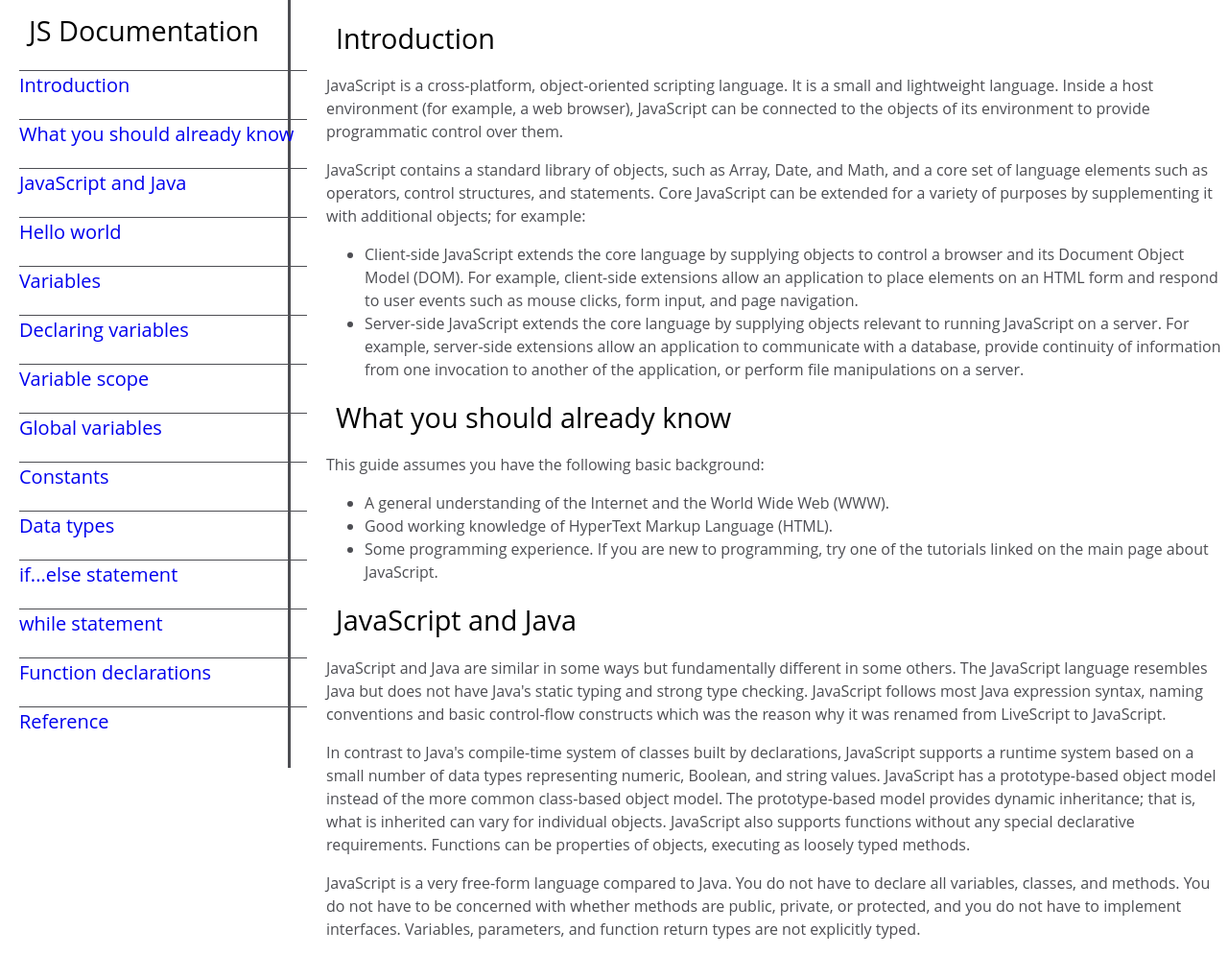
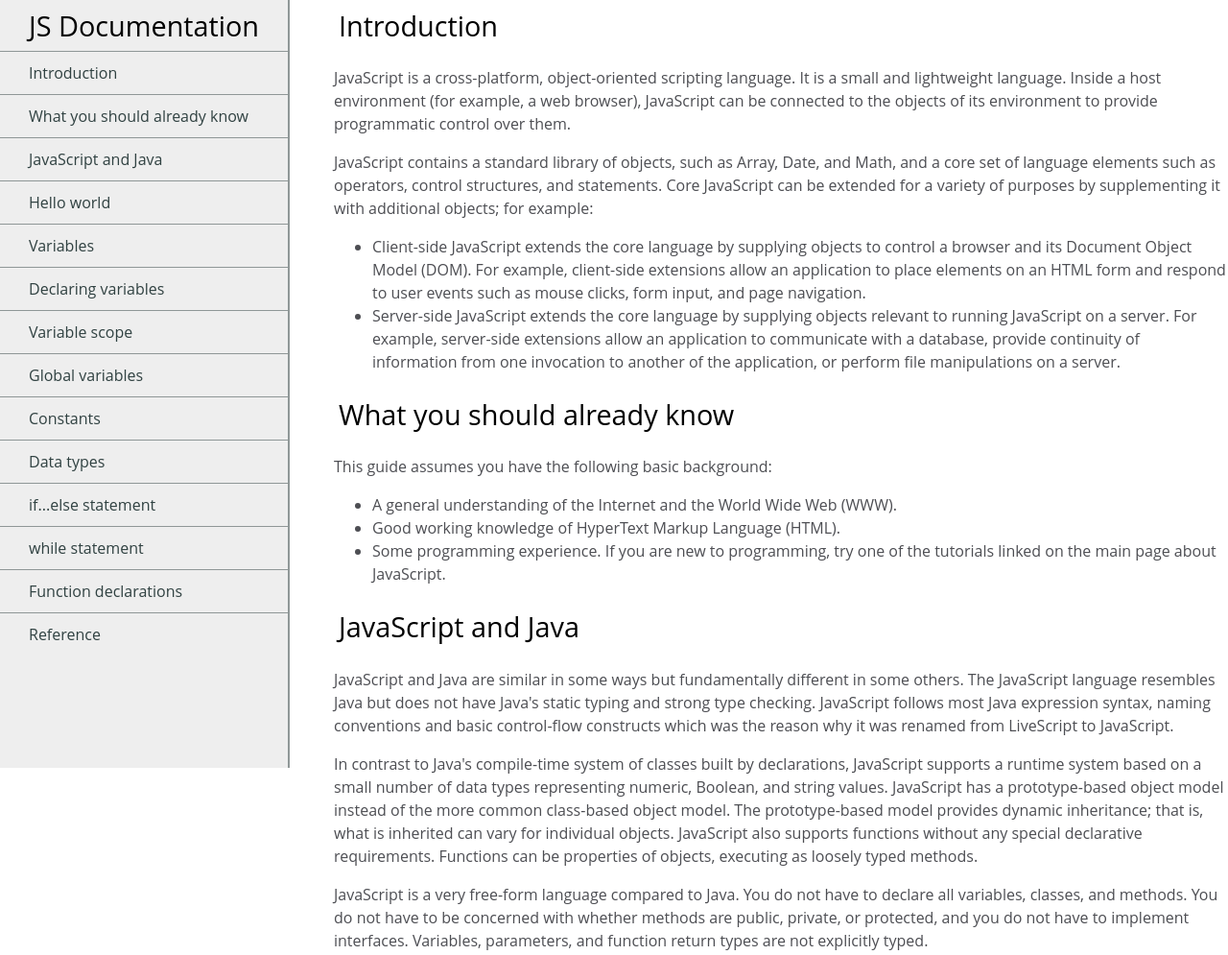
Before and after one commit to PatriciaSima/Technical-Documentation-Page, a plain HTML site: page index.html in a window 1280 px wide. Shown: the top 995 px of the page at 96% size. Drawn offline with Linux system fonts and the light colour scheme.

Commit message:
Added @media

```diff
--- a/css/styles.css
+++ /dev/null
@@ -1,69 +0,0 @@
-body {
-  margin-left: 0;
-  font-family: "Open Sans", Arial, sans-serif;
-  line-height: 1.5;
-  color: #4d4e53;
-  background-color: #ffffff;
-}
-
-ul {
-  display: block;
-  text-align: left;
-}
-
-a {
-  text-decoration: none;
-}
-
-header {
-  margin: 10px;
-  color: black;
-  text-align: center;
-  font-size: 1.8em;
-}
-
-.main-section header {
-  text-align: left;
-}
-
-#navbar {
-  display: block;
-  position: fixed;
-  top: 0;
-  left: 0;
-  border-right: solid;
-  height: 100%;
-  width: 300px;
-}
-
-#navbar li {
-  text-align: left;
-  list-style: none;
-  border-top: 1px solid;
-  margin: 20px;
-  width: 100%;
-  min-width: 290px;
-  position: relative;
-  width: 100%;
-  color: #4d4e53;
-}
-
-#navbar ul {
-  font-size: 20px;
-  margin: 0;
-  padding-left: 0;
-}
-
-#navbar header {
-  text-align: center;
-}
-
-#main-doc {
-  position: absolute;
-  margin-left: 310px;
-  padding-left: 30px;
-}
-
-#main-doc {
-  display: block;
-}
--- a/index.html
+++ b/index.html
@@ -4,26 +4,26 @@
   <meta name="viewport" content="width=device-width, initial-scale=1.0">
   <head>
   <title>Tehnical Documentation Page</title>
-  <link rel="stylesheet" href="css/styles.css">
+  <link rel="stylesheet" href="styles.css">
   </head>
   <body>
-    <nav id="navbar">
+    <nav id="navbar" class="nav-scroll">
     <header>JS Documentation</header>
         <ul>
-          <li><a href="#Introduction">Introduction</a></li>
-          <li><a href="#What_you_should_already_know">What you should already know</a></li>
-          <li><a href="#JavaScript_and_Java">JavaScript and Java</a></li>
-          <li><a href="#Hello_world">Hello world</a></li>
-          <li><a href="#Variables">Variables</a></li>
-          <li><a href="#Declaring_variables">Declaring variables</a></li>
-          <li><a href="#Variable_scope">Variable scope</a></li>
-          <li><a href="#Global_variables">Global variables</a></li>
-          <li><a href="#Constants">Constants</a></li>
-          <li><a href="#Data_types">Data types</a></li>
-          <li><a href="#if_else_statement">if...else statement</a></li>
-          <li><a href="#while_statement">while statement</a></li>
-          <li><a href="#Function_declarations">Function declarations</a></li>
-          <li><a href="#Reference">Reference</a></li>
+          <li><a class="nav-link" href="#Introduction">Introduction</a></li>
+          <li><a class="nav-link" href="#What_you_should_already_know">What you should already know</a></li>
+          <li><a class="nav-link" href="#JavaScript_and_Java">JavaScript and Java</a></li>
+          <li><a class="nav-link" href="#Hello_world">Hello world</a></li>
+          <li><a class="nav-link" href="#Variables">Variables</a></li>
+          <li><a class="nav-link" href="#Declaring_variables">Declaring variables</a></li>
+          <li><a class="nav-link" href="#Variable_scope">Variable scope</a></li>
+          <li><a class="nav-link" href="#Global_variables">Global variables</a></li>
+          <li><a class="nav-link" href="#Constants">Constants</a></li>
+          <li><a class="nav-link" href="#Data_types">Data types</a></li>
+          <li><a class="nav-link" href="#if...else_statement">if...else statement</a></li>
+          <li><a class="nav-link" href="#while_statement">while statement</a></li>
+          <li><a class="nav-link" href="#Function_declarations">Function declarations</a></li>
+          <li><a class="nav-link" href="#Reference">Reference</a></li>
         </ul>
       </nav>
       <main id="main-doc">
@@ -150,7 +150,7 @@ WILL CAUSE AN ERROR ALSO function f() { const g = 5; var g;
 <p>Although these data types are a relatively small amount, they enable you to perform useful functions with your applications. Objects and functions are the other fundamental elements in the language. You can think of objects as named containers for values, and functions as procedures that your application can perform.</p>
         </article>
         </section>
-        <section class="main-section" id="if_else_statement">
+        <section class="main-section" id="if...else_statement">
         <header>if...else statement</header>
         <article>
             <p>Use the if statement to execute a statement if a logical condition is true. Use the optional else clause to execute a statement if the condition is false. An if statement looks as follows:</p>
--- /dev/null
+++ b/styles.css
@@ -0,0 +1,81 @@
+body {
+  margin-top: 0;
+  font-family: "Open Sans", Arial, sans-serif;
+  line-height: 1.5;
+  color: #4d4e53;
+  background-color: #ffffff;
+  display: block;
+}
+
+ul {
+  display: block;
+  text-align: left;
+}
+
+header {
+  margin: 0;
+  color: black;
+  text-align: center;
+  font-size: 1.8em;
+  padding: 5px;
+}
+
+#navbar {
+  max-width: 300px;
+  background-color: #eee;
+  border-right: 2px solid;
+  display: block;
+  position: fixed;
+  top: 0;
+  left: 0;
+  width: 300px;
+  height: 100%;
+  border-color: rgba(0, 22, 22, 0.4);
+}
+
+#navbar li {
+  padding: 10px 30px;
+  border-top: 1px solid;
+  border-color: rgba(0, 22, 22, 0.4);
+}
+
+.nav-link {
+  text-decoration: none;
+  font-size: 1rem;
+  color: rgba(0, 22, 22, 0.8);
+}
+
+.nav-scroll {
+  overflow: scroll;
+}
+
+main {
+  flex: 1;
+}
+
+.main-section header {
+  text-align: left;
+}
+
+#navbar ul {
+  margin: 0;
+  padding-left: 0;
+  height: 100%;
+  width: 100%;
+}
+
+#navbar header {
+  text-align: center;
+}
+
+#main-doc {
+  position: absolute;
+  margin-left: 310px;
+  padding-left: 30px;
+}
+
+@media (max-width: 1199px) and (min-width: 769px) {
+  header {
+    color: #ce5959;
+  }
+}
```
